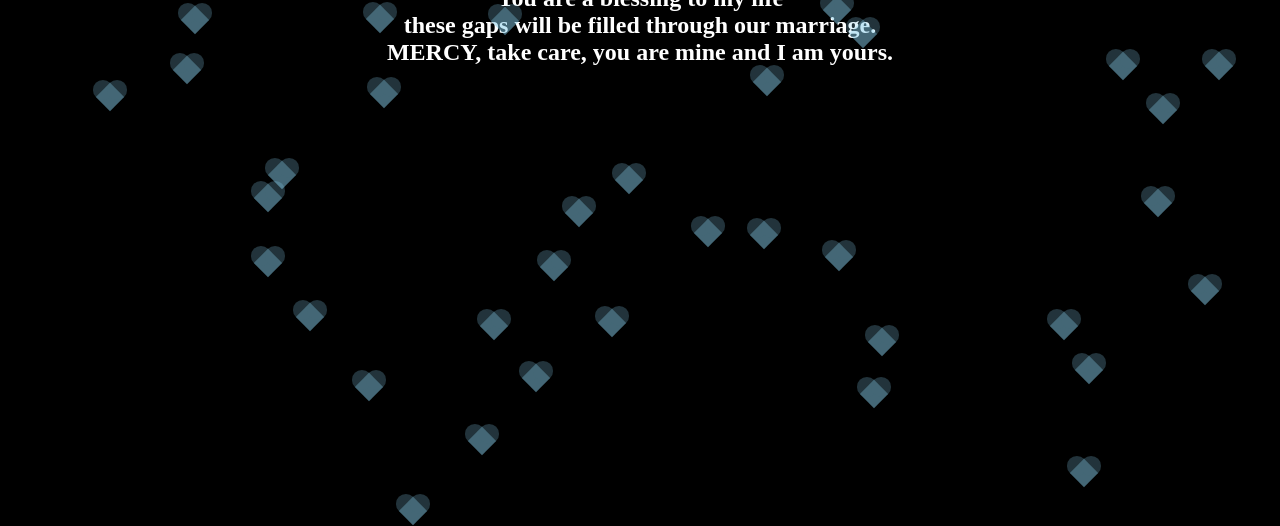
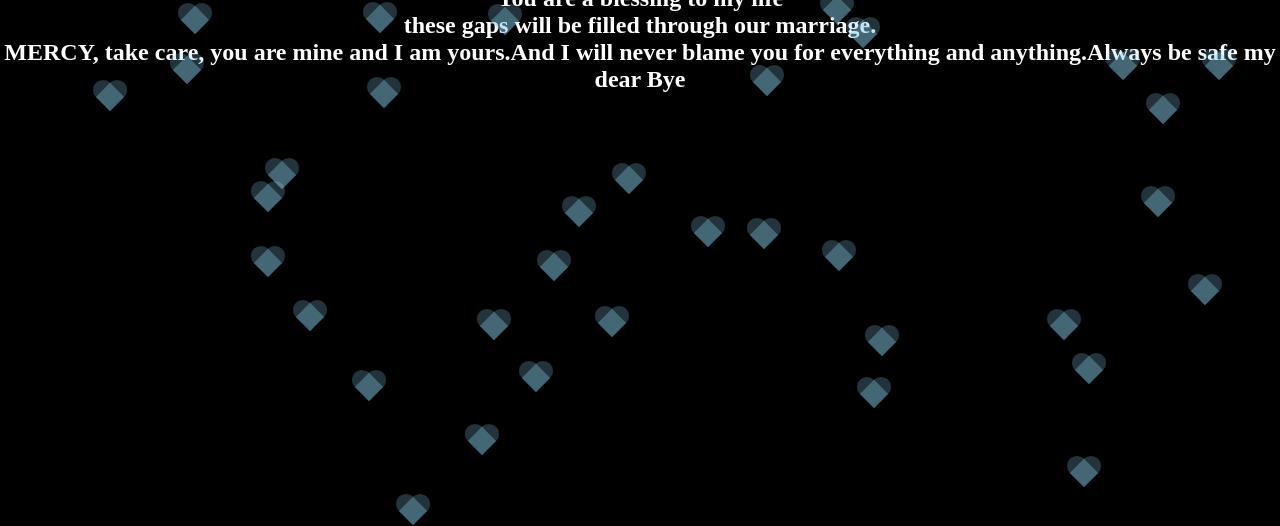
Before and after one commit to pandurishi/loveletter.github.io, a plain HTML site: page love.html in a window 1280 px wide. Shown: the part 288-814 px from the top of the page. Drawn offline with Linux system fonts and the light colour scheme.

Commit message:
Update love.html

```diff
--- a/love.html
+++ b/love.html
@@ -87,7 +87,7 @@
     <center><h2 style="color:white;">MERCY papa</h2><h1><p style="color:rgb(132, 220, 255);">I L_V_ YOU so much</p></h1></center>
     <center><h2 style="color:white;">You are a blessing to my life</h2></center>
     <center><h2 style="color:white;">these gaps will be filled through our marriage.</h2></center>
-    <center><h2 style="color:white;">MERCY, take care, you are mine and I am yours.</h2></center>
+    <center><h2 style="color:white;">MERCY, take care, you are mine and I am yours.And I will never blame you for everything and anything.Always be safe my dear Bye</h2></center>
 
     <script>
         document.addEventListener('DOMContentLoaded', () => {
```
